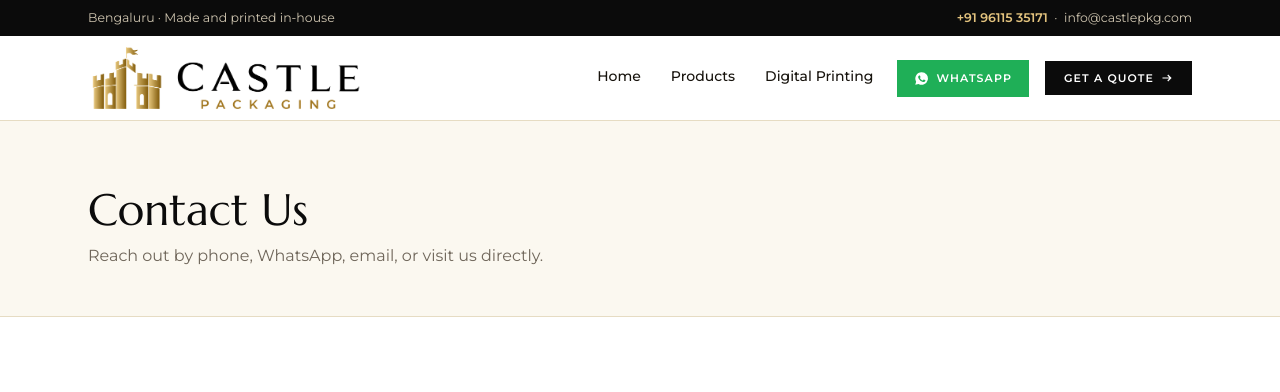
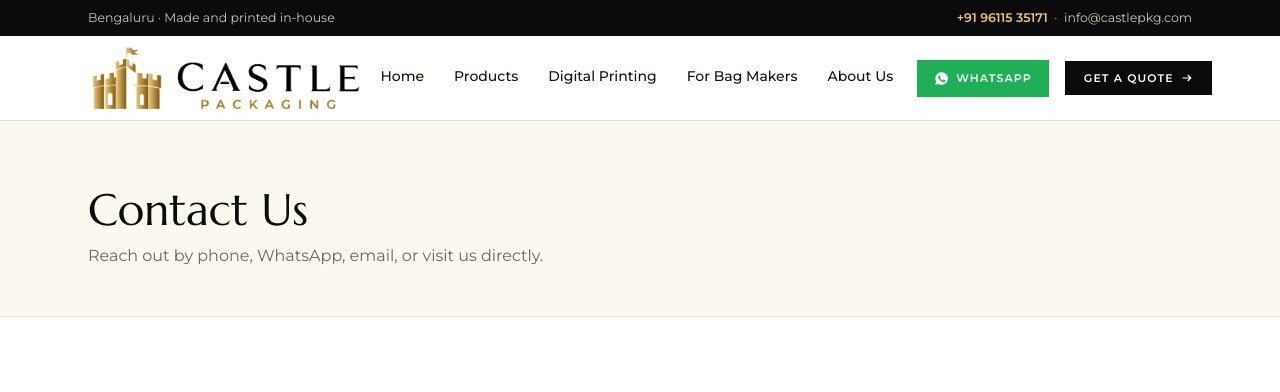
Before and after one commit to antonyjohnt18-crypto/castle-packaging-website, a plain HTML site: page contact.html in a window 1280 px wide. Shown: the top 392 px of the page. Drawn offline with Linux system fonts and the light colour scheme.

Commit message:
Add links for 'For Bag Makers' and 'About Us' pages

```diff
--- a/contact.html
+++ b/contact.html
@@ -50,6 +50,8 @@
       <a href="index.html">Home</a>
       <a href="products.html">Products</a>
       <a href="digital-printing.html">Digital Printing</a>
+      <a href="for-bag-makers.html">For Bag Makers</a>
+      <a href="about.html">About Us</a>
     </nav>
     <a class="btn btn-wa" href="https://wa.me/919611535171" data-cms-href="company.whatsapp" target="_blank" rel="noopener"><svg viewBox="0 0 24 24" fill="#fff" width="18" height="18" aria-hidden="true"><path d="M12 2a10 10 0 0 0-8.6 15L2 22l5.2-1.4A10 10 0 1 0 12 2Zm5.6 14.3c-.2.6-1.3 1.2-1.8 1.2-.5.1-1.1.1-1.7-.1-.4-.1-.9-.3-1.6-.6-2.8-1.2-4.6-4-4.7-4.2-.1-.2-1.1-1.5-1.1-2.9s.7-2 1-2.3c.3-.3.6-.4.8-.4h.5c.2 0 .4 0 .6.4.2.5.7 1.8.8 1.9.1.2.1.3 0 .5-.1.2-.1.3-.3.5l-.4.5c-.1.2-.3.3-.1.6.2.3.8 1.3 1.7 2.1 1.2 1 2.1 1.4 2.4 1.5.3.1.5.1.6-.1.2-.2.7-.8.9-1.1.2-.3.4-.2.6-.1.2.1 1.5.7 1.8.8.3.1.5.2.5.3.1.2.1.7-.1 1.3Z"/></svg><span>WhatsApp</span></a>
     <a class="btn btn-dark" href="quote.html">Get a Quote <svg class="arrow" aria-hidden="true"><use href="#arr"/></svg></a>
```
